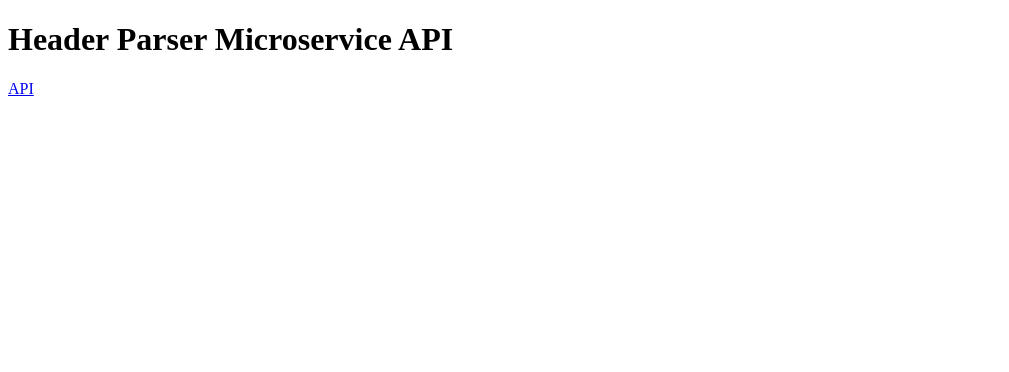
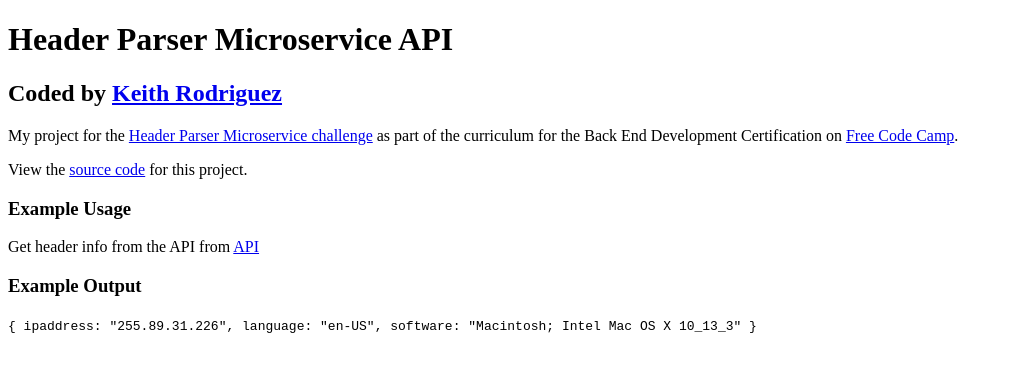
Before and after one commit to keithro/header-parser, a website: page views/index.html in a window 1280 px wide. Shown: the whole page, without its empty margins (0-1009 px from the left). Drawn offline with Linux system fonts and the light colour scheme.

Commit message:
Refactored code

```diff
--- a/views/index.html
+++ b/views/index.html
@@ -7,7 +7,33 @@
   <title>Header Parser API</title>
 </head>
 <body>
-  <h1>Header Parser Microservice API</h1>
-  <a href="/api">API</a>
+
+
+
+
+
+  <div class="container">
+    <header>
+      <h1>Header Parser Microservice API</h1>
+      <h2>Coded by
+        <a href="http://www.keithrodriguez.me/">Keith Rodriguez</a>
+      </h2>
+      <p>My project for the
+        <a href="https://www.freecodecamp.org/challenges/request-header-parser-microservice">Header Parser Microservice challenge</a> as part of the curriculum for the Back End Development Certification on
+        <a href="https://www.freecodecamp.org">Free Code Camp</a>.</p>
+      <p>View the
+        <a href="https://github.com/keithro/header-parser">source code</a> for this project.</p>
+    </header>
+    <main>
+      <h3>Example Usage</h3>
+        <p>Get header info from the API from <a href="/api">API</a></p>
+      <h3>Example Output</h3>
+      <div class="code-block">
+        <p>
+          <code>{ ipaddress: "255.89.31.226", language: "en-US", software: "Macintosh; Intel Mac OS X 10_13_3" }</code>
+        </p>
+      </div>
+    </main>
+  </div>
 </body>
 </html>
```
Also changed, not shown: app.js (+5 -11 lines), utils/parser.js (added, +15 -0 lines).
